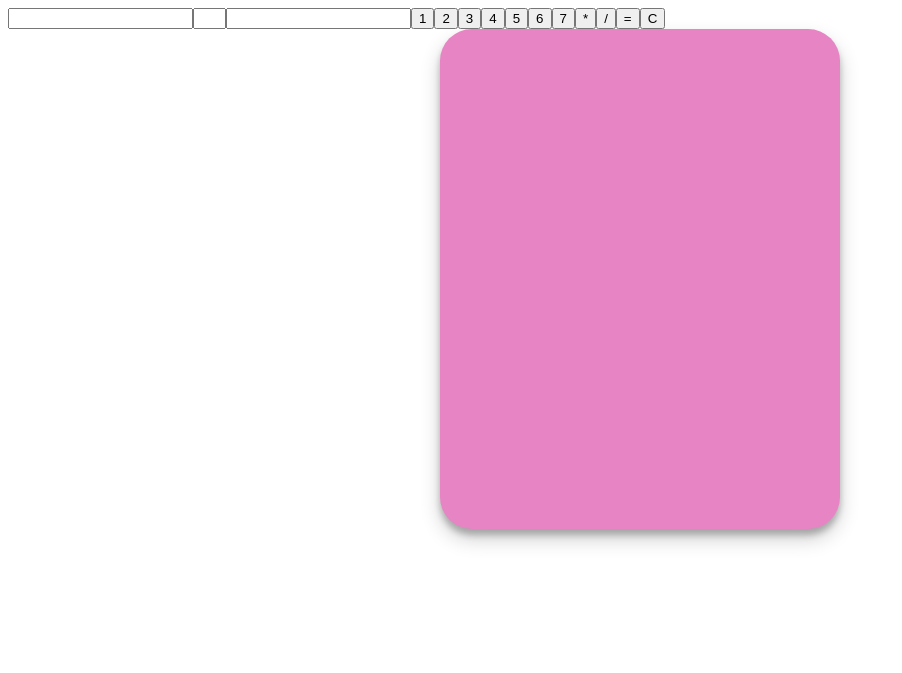
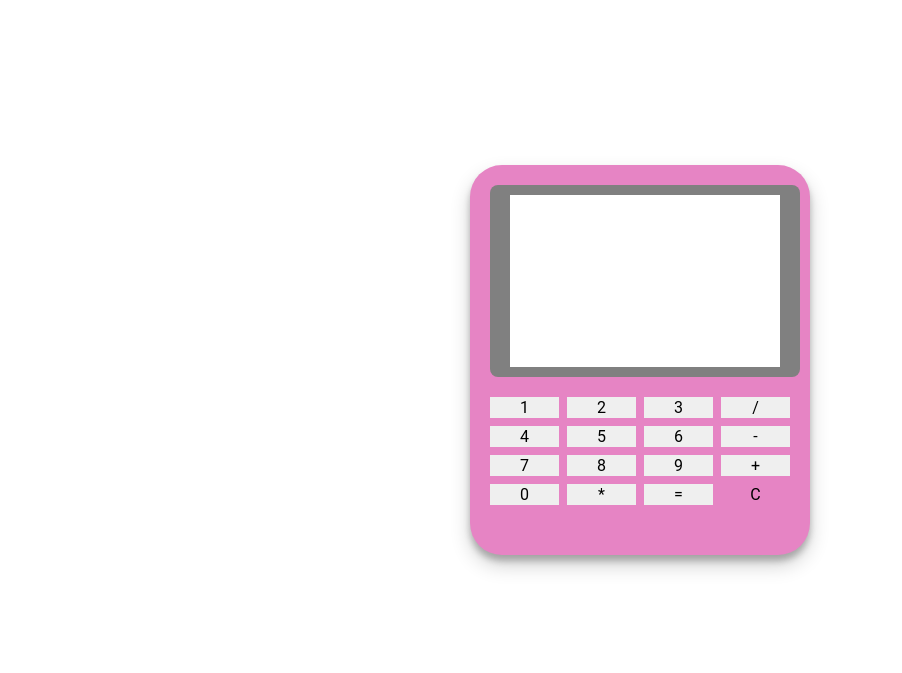
Before and after one commit to natalyvi/calculator, a plain HTML site: page calculad.html in a window 1280 px wide. Shown: the whole page, without its empty margins (0-902 px from the left). Drawn offline with Linux system fonts and the light colour scheme.

Commit message:
final interface

```diff
--- a/calc.css
+++ b/calc.css
@@ -1,40 +1,122 @@
 .calculator {
   padding: 20px;
   border-radius: 2em;
-  height: 500px;
-  width: 400px;
+  height: 350px;
+  width: 300px;
   margin: auto;
   background-color: #e684c4;
   box-shadow: rgba(0, 0, 0, 0.19) 0px 10px 20px, rgba(0, 0, 0, 0.23) 0px 6px 6px;
 }
-.display-box {
-  font-family: "Orbitron", sans-serif;
-  background-color: #dcdbe1;
-  border: solid black 0.8px;
-  color: black;
-  border-radius: 10px;
-  width: 98%;
-  height: 80%;
+body {
+  background-color: var(--background);
+  color: var(--font);
+  font-family: "Roboto", sans-serif;
+  line-height: 1.6;
+  /* footer support */
+  margin-bottom: 100px;
 }
-#btn {
-  background-color: #fb0066;
-}
-input[class="button"] {
-  font-family: "Orbitron", sans-serif;
-  font-weight: bolder;
-  font-size: larger;
-  text-align: center;
-  background-color: #29a38d;
-  color: white;
-  border: solid black 0.5px;
-  width: 90%;
-  border-radius: 5px;
-  height: 70%;
+
+button {
+  border: none;
+  color: inherit;
+  font-family: inherit;
+  font-size: inherit;
+  cursor: pointer;
   outline: none;
 }
-input:active[class="button"] {
-  background: #e5e5e5;
-  -webkit-box-shadow: inset 0px 0px 5px #c1c1c1;
-  -moz-box-shadow: inset 0px 0px 5px #c1c1c1;
-  box-shadow: inset 0px 0px 5px #c1c1c1;
+
+/* MAIN */
+
+.main {
+  display: flex;
+  align-items: center;
+  justify-content: center;
+  height: 75vh;
+  min-height: 500px;
+  padding: 10px;
+  margin-top: 50px;
 }
+
+.screen {
+  padding: 10px 20px;
+  border: 2px;
+  border-radius: 8px;
+  margin-bottom: 20px;
+  background-color: gray;
+  text-align: right;
+  word-wrap: break-word;
+  word-break: break-all;
+  width: 90%;
+}
+
+.screen-last {
+  min-height: 32px;
+  font-size: 40px;
+  width: 97%;
+  border-color: transparent;
+  text-align: right;
+}
+
+.screen-current {
+  min-height: 64px;
+  font-size: 20px;
+  border-color: transparent;
+  width: 97%;
+  text-align: right;
+}
+
+.buttons-grid {
+  display: grid;
+  grid-template-columns: repeat(4, 1fr);
+  grid-gap: 8px;
+}
+.span-2 {
+  grid-column: span 2;
+}
+
+.btn {
+  padding: 20px;
+  border: 2px var(--border) solid;
+  border-radius: 5px;
+  background-color: var(--btn);
+  font-size: 20px;
+}
+
+.btn:hover {
+  background-color: var(--btn-hover);
+}
+
+.btn:active {
+  background-color: var(--btn-active);
+}
+
+.btn-red {
+  background-color: var(--btn-red);
+}
+
+.btn-red:hover {
+  background-color: var(--btn-red-hover);
+}
+
+.btn-red:active {
+  background-color: var(--btn-red-active);
+}
+
+.btn-blue {
+  background-color: var(--btn-blue);
+}
+
+.btn-blue:hover {
+  background-color: var(--btn-blue-hover);
+}
+
+.btn-blue:active {
+  background-color: var(--btn-blue-active);
+}
+
+/* Disables input spinners in calc screen */
+input[type="number"]::-webkit-inner-spin-button,
+input[type="number"]::-webkit-outer-spin-button {
+  -webkit-appearance: none;
+  margin: 0;
+}
--- a/calculad.html
+++ b/calculad.html
@@ -9,24 +9,77 @@
     <link rel="stylesheet" href="calc.css" />
   </head>
   <body>
-    <table class="calculator">
-      <input type="text" value="" id="userInput" readonly />
-      <input type="text" id="currentOperation" size="1" readonly />
-      <input type="text" id="result" readonly />
+    <main class="main">
+      <div class="calculator">
+        <div class="screen">
+          <div>
+            <input
+              type="text"
+              value=""
+              id="userInput"
+              class="screen-last"
+              readonly
+            />
+          </div>
+          <div>
+            <input
+              type="text"
+              id="currentOperation"
+              size="1"
+              class="screen-current"
+              readonly
+            />
+          </div>
+          <div><input type="text" id="result" class="screen-last"readonly /></div>
+         </div>
+
+         <div class="buttons-grid">
             <button value="1" onclick="digitPress(value)" id="one">1</button>
             <button value="2" onclick="digitPress(value)" id="two">2</button>
             <button value="3" onclick="digitPress(value)" id="three">3</button>
+            <button value="/" onclick="operationPress(value)" id="divide">
+              /
+            </button>
+          </tr>
+
+          <tr>
             <button value="4" onclick="digitPress(value)" id="four">4</button>
             <button value="5" onclick="digitPress(value)" id="five">5</button>
             <button value="6" onclick="digitPress(value)" id="six">6</button>
+            <button value="-" onclick="operationPress(value)" id="substract">
+              -
+            </button>
+          </tr>
+
+          <tr>
             <button value="7" onclick="digitPress(value)" id="seven">7</button>
-      <button value="8" onclick="digitPre*/
+            <button value="8" onclick="digitPress(value)" id="eight">8</button>
+            <button value="9" onclick="digitPress(value)" id="nine">9</button>
+            <button value="+" onclick="operationPress(value)" id="add">
+              +
             </button>
-      <button value="*" onclick="operationPress(value)" id="multiply">*</button>
-      <button value="/" onclick="operationPress(value)" id="divide">/</button>
-      <button value="=" onclick="operationPress(value)" id="equals">=</button>
-      <button value="C" onclick="clearScreen()" id="clear">C</button>
-    </table>
+          </tr>
+
+          <tr>
+            <button value="0" onclick="digitPress(value)" id="zero">0</button>
+            <button value="*" onclick="operationPress(value)" id="multiply">
+              *
+            </button>
+            <button value="=" onclick="operationPress(value)" id="equals">
+              =
+            </button>
+            <button
+              value="C"
+              onclick="clearScreen()"
+              id="clear"
+              class="btn-red"
+            >
+              C
+            </button>
+
+        </div>
+      </div>
+    </main>
 
     <script src="calculator.js"></script>
   </body>
--- a/calculator.js
+++ b/calculator.js
@@ -1,43 +1,76 @@
-const display = function (value) {
-  document.getElementById("result").value += value;
-};
-function clearScreen() {
-  document.getElementById("result").value = "";
-}
-// function to add numbers in the calculator, return "error" when string
+let firstNumber = null;
+let secondNumber = null;
+let currentOperation = null;
+
 const add = function (a, b) {
   return a + b;
 };
 
-// function to substract numbers in the calculator, return "error" when string
 const substract = function (a, b) {
   return a - b;
 };
 
-// function to multiply, return error for string
 const multiply = function (a, b) {
   return a * b;
 };
 
-// function to split, return error for string
 const divide = function (a, b) {
   return a / b;
 };
-// operate function, applies the correct function
-function operate(operator, a, b) {
-  a = Number(a);
-  b = Number(b);
-  switch (operator) {
+
+const operate = function (operation, a, b) {
+  switch (operation) {
     case "+":
       return add(a, b);
-    case "−":
+    case "-":
       return substract(a, b);
-    case "×":
+    case "*":
       return multiply(a, b);
-    case "÷":
-      if (b === 0) return null;
-      else return divide(a, b);
-    default:
-      return null;
+    case "/":
+      if (b === 0) {
+        return "E";
+      }
+      return divide(a, b);
   }
-}
+};
+
+const displayDataById = function (id, data) {
+  document.getElementById(id).value = data;
+};
+
+const digitPress = function (value) {
+  if (currentOperation === "=") {
+    firstNumber = null;
+    secondNumber = null;
+    currentOperation = null;
+  }
+  document.getElementById("userInput").value += value;
+};
+
+const operationPress = function (value) {
+  if (currentOperation === null) {
+    firstNumber = Number(document.getElementById("userInput").value);
+  } else {
+    secondNumber = Number(document.getElementById("userInput").value);
+    let resultOfOperation;
+    if (currentOperation === "=") {
+      resultOfOperation = operate(value, firstNumber, secondNumber);
+    } else {
+      resultOfOperation = operate(currentOperation, firstNumber, secondNumber);
+    }
+    displayDataById("result", resultOfOperation);
+    firstNumber = resultOfOperation;
+  }
+  currentOperation = value;
+  displayDataById("currentOperation", currentOperation);
+  displayDataById("userInput", "");
+};
+
+const clearScreen = function () {
+  firstNumber = null;
+  secondNumber = null;
+  currentOperation = null;
+  displayDataById("userInput", "");
+  displayDataById("currentOperation", "");
+  displayDataById("result", "");
+};
```
Lines whose indentation alone changed are shown as unchanged.
